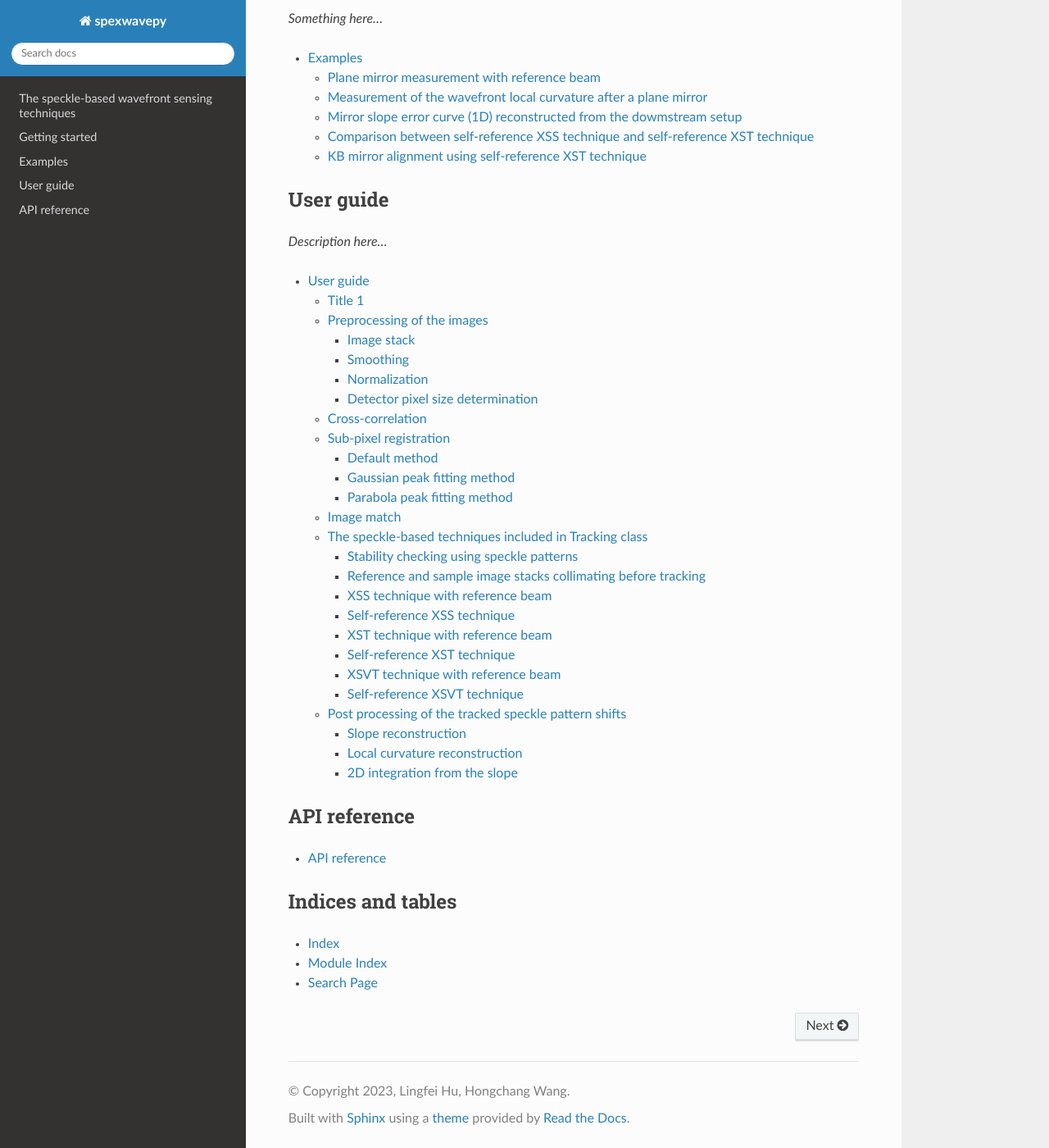
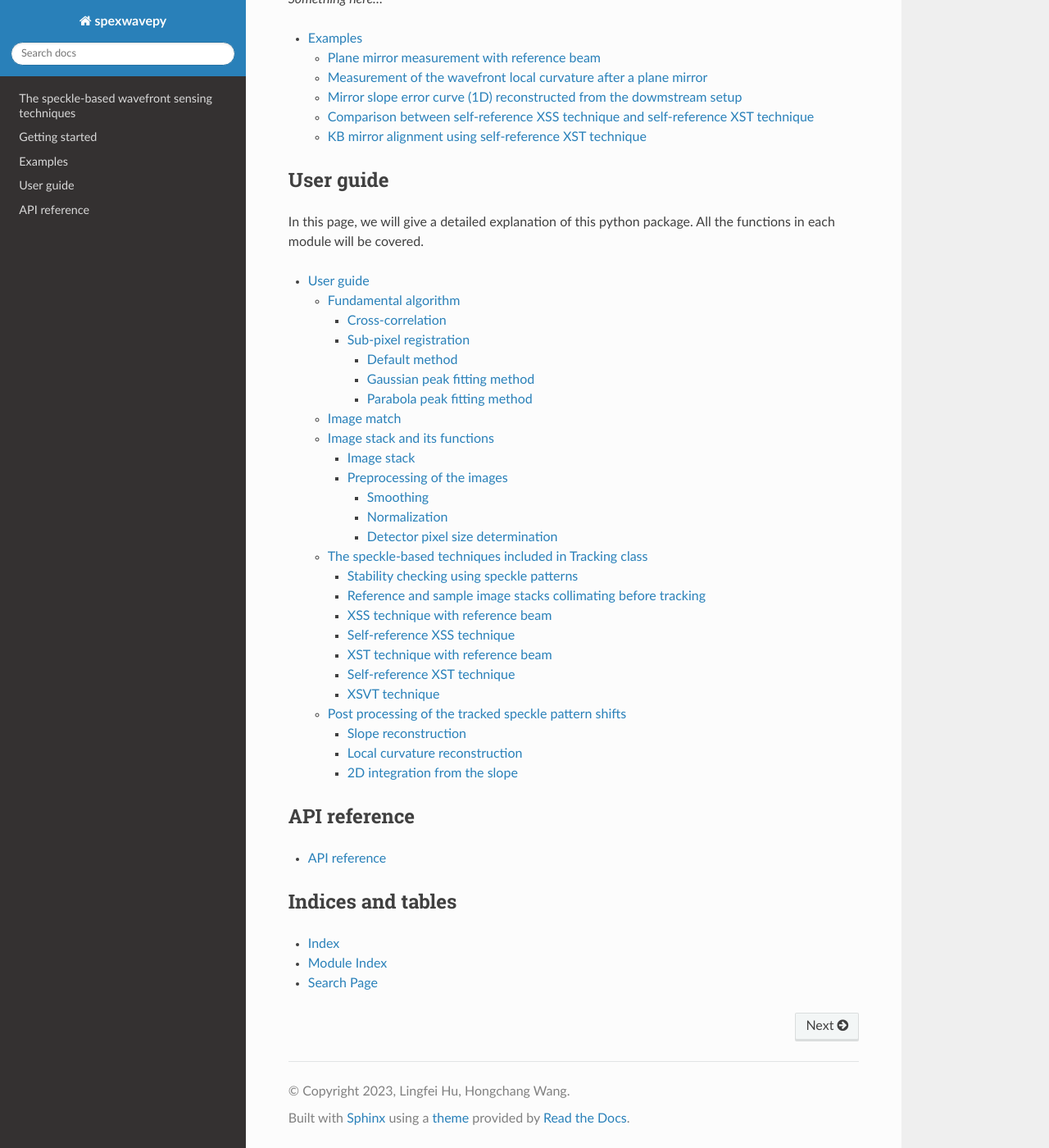
Before and after one commit to wholingfei/spexwavepy, a Sphinx documentation site: the page built from docs/source/index.rst, in a window 1280 px wide and 1400 px high, scrolled down 1093 px. Shown: the whole window at 82% size. Built offline with Sphinx 7.4.7 and the Read the Docs theme 2.0.0, drawn with Linux system fonts in a browser that asks for light colours; some of the changed text lies outside the part shown.

```diff
--- a/docs/source/index.rst
+++ b/docs/source/index.rst
@@ -36,7 +36,6 @@ The speckle-based wavefront sensing techniques
 
   - :ref:`X-ray Speckle Vector Tracking (XSVT) technique <prinXSVTRefer>`
 
-  - :ref:`Self-reference X-ray Speckle Vector Tracking (XSVT) technique <prinXSVTSelf>`
 
 Getting started
 ===============
@@ -74,33 +73,36 @@ Examples
 
 User guide
 ==========
-*Description here...*
+In this page, we will give a detailed explanation of this python package.
+All the functions in each module will be covered.
 
 - :doc:`User guide <userguide>`
 
-  - :ref:`Title 1 <useTitle1>`
+  - :ref:`Fundamental algorithm <usealgorithm>`
 
-  - :ref:`Preprocessing of the images <usepreprocess>`
+    - :ref:`Cross-correlation <usecrosscorr>`
+
+    - :ref:`Sub-pixel registration <usesubpix>`
+
+      - :ref:`Default method <subdefault>`
+
+      - :ref:`Gaussian peak fitting method <subgauss>`
+
+      - :ref:`Parabola peak fitting method <subpara>`
+
+  - :ref:`Image match <useimmatch>`
+
+  - :ref:`Image stack and its functions <useimstackclass>`
 
     - :ref:`Image stack <useimstack>`
 
-    - :ref:`Smoothing <usesmooth>`
+    - :ref:`Preprocessing of the images <usepreprocess>`
 
-    - :ref:`Normalization <usenorm>`
+      - :ref:`Smoothing <usesmooth>`
 
-    - :ref:`Detector pixel size determination <usedetpix>`
+      - :ref:`Normalization <usenorm>`
 
-  - :ref:`Cross-correlation <usecrosscorr>`
-
-  - :ref:`Sub-pixel registration <usesubpix>`
-
-    - :ref:`Default method <subdefault>`
-
-    - :ref:`Gaussian peak fitting method <subgauss>`
-
-    - :ref:`Parabola peak fitting method <subpara>`
-
-  - :ref:`Image match <useimmatch>`
+      - :ref:`Detector pixel size determination <usedetpix>`
 
   - :ref:`The speckle-based techniques included in Tracking class <usetrack>`
 
@@ -116,9 +118,7 @@ User guide
 
     - :ref:`Self-reference XST technique <traXSTself>`
 
-    - :ref:`XSVT technique with reference beam <traXSVTrefer>`
-
-    - :ref:`Self-reference XSVT technique <traXSVTself>`
+    - :ref:`XSVT technique <traXSVTrefer>`
 
   - :ref:`Post processing of the tracked speckle pattern shifts <postfun>`
 
```
Also changed, not shown: docs/source/principle.rst (+2 -8 lines), docs/source/userguide.rst (+158 -139 lines), 12 other files.
